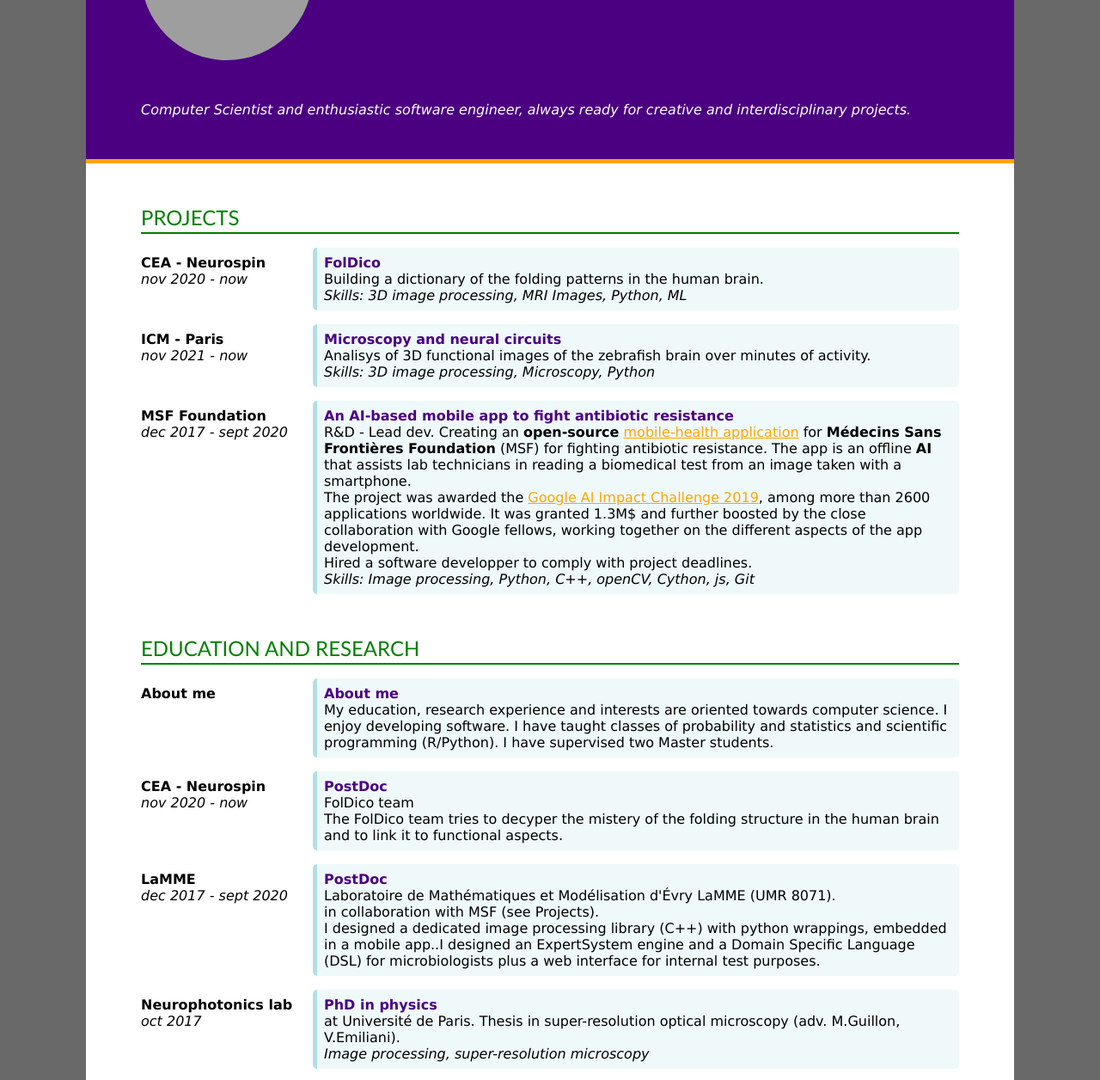
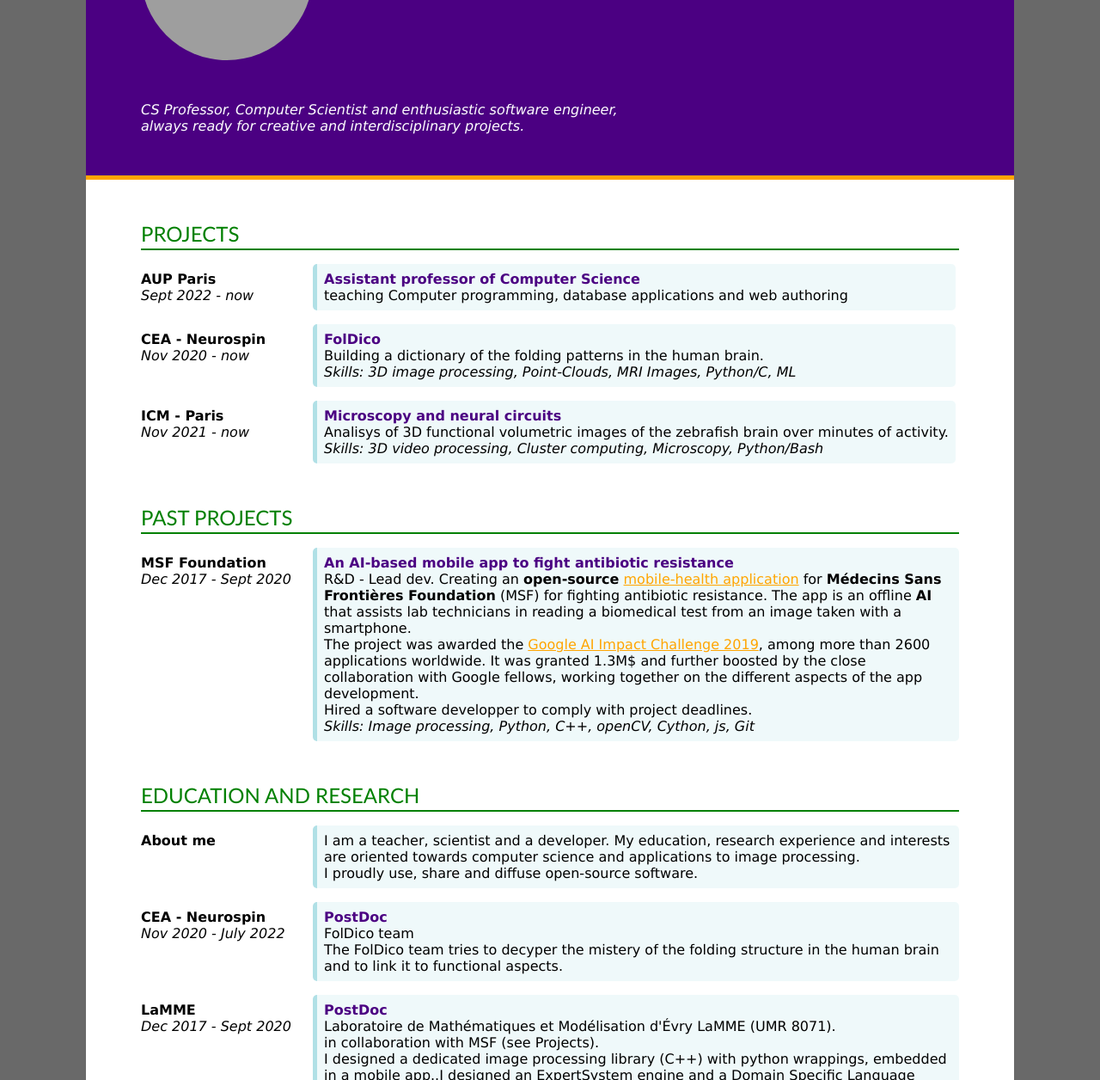
Before and after one commit to mpascucci/csscv, a plain HTML site: page index.html in a window 1280 px wide. Shown: the part 178-1434 px from the top of the page at 86% size. Drawn offline with Linux system fonts and the light colour scheme; grey boxes are pictures that could not be loaded; some icons are missing.

Commit message:
fall 2022 update

```diff
--- a/data.js
+++ b/data.js
@@ -11,29 +11,29 @@ data = {
         // "photo" : "https://d6d2h4gfvy8t8.cloudfront.net/8481511-orig.jpg",
         "photo": "http://makeitaflair.altervista.org/photos/DSCF8365_crop.jpg",
         "name": "Marco Pascucci",
-        "email": "marco.pascucci@univ-evry.fr",
-        "emailIcon": "marco.pascucci@univ-evry.fr",
+        "email": "mpascucci@aup.edu",
+        "emailIcon": "mpascucci @ aup.edu",
         // "telephone" : "0000000",
         "addressLine1": "Marco Pascucci",
         "addressLine2": "75020 - Paris (France)",
         "github": "http://mpascucci.github.io/",
-        "linkedinIcon": "https://fr.linkedin.com/in/marco-pascucci-302aaa174",
+        //"linkedinIcon": "https://fr.linkedin.com/in/marco-pascucci-302aaa174",
         "scholarIcon": "https://scholar.google.fr/citations?user=JHuiyroAAAAJ",
         "researchGate": "https://www.researchgate.net/",
-        "motto": "Computer Scientist and enthusiastic software engineer, always ready for creative and interdisciplinary projects."
+        "motto": "CS Professor, Computer Scientist and enthusiastic software engineer,<br>always ready for creative and interdisciplinary projects."
     },
     "educationList":
         [{
-            "title": "About me",
+            "title": "",
             "where": "About me",
             "date": "",
-            "comment": "My education, research experience and interests are oriented towards computer science. I enjoy developing software. I have taught classes of probability and statistics and scientific programming (R/Python). I have supervised two Master students.<br>",
+            "comment": "I am a teacher, scientist and a developer. My education, research experience and interests are oriented towards computer science and applications to image processing.<br> I proudly use, share and diffuse open-source software.",
             "display": true
         },
         {
             "title": "PostDoc",
             "where": "CEA - Neurospin",
-            "date": "nov 2020 - now",
+            "date": "Nov 2020 - July 2022",
             "comment": "FolDico team<br>" +
                 "The FolDico team tries to decyper the mistery of the folding structure in the human brain and to link it to functional aspects.",
             "display": true
@@ -41,7 +41,7 @@ data = {
         {
             "title": "PostDoc",
             "where": "LaMME",
-            "date": "dec 2017 - sept 2020",
+            "date": "Dec 2017 - Sept 2020",
             "comment": "Laboratoire de Mathématiques et Modélisation d'Évry LaMME (UMR 8071).<br>" +
                 "in collaboration with MSF (see Projects).<br>" +
                 "I designed a dedicated image processing library (C++) with python wrappings, embedded in a mobile app.." +
@@ -51,7 +51,7 @@ data = {
         {
             "title": "PhD in physics",
             "where": "Neurophotonics lab",
-            "date": "oct 2017",
+            "date": "Oct 2017",
             "comment": "at Université de Paris. Thesis in super-resolution optical microscopy (adv. M.Guillon, V.Emiliani).",
             "skills": "Image processing, super-resolution microscopy",
             "display": true
@@ -59,21 +59,21 @@ data = {
         {
             "title": "MS in computer science",
             "where": "CNAM",
-            "date": "dec 2016",
+            "date": "Dec 2016",
             "comment": "Secure Embedded Systems (at Conservatoire National des Arts et Metiers, Paris). I did a 6 month internship developing a driver for a 2-axis plotter and a rudimental static type-checker for python in OCaml.",
             "display": true
         },
         {
             "title": "Research intern",
             "where": "MSC",
-            "date": "may - june 2014",
+            "date": "May - June 2014",
             "comment": "Laboratoire Matière et Systèmes Complexes, Université Paris Diderot",
             "display": true
         },
         {
             "title": "MS bio-physics",
             "where": "University of Rome",
-            "date": "may 2013",
+            "date": "May 2013",
             "comment": "Tor Vergata University - Rome, IT ",
             "display": true
         },
@@ -95,25 +95,33 @@ data = {
         ],
     "experienceList":
         [{
+            "title": "Assistant professor of Computer Science",
+            "where": "AUP Paris",
+            "date" : "Sept 2022 - now",
+            "comment" : "teaching Computer programming, database applications and web authoring",
+            "display" : true
+        },
+        {
             "title": "FolDico",
             "where": "CEA - Neurospin",
-            "date": "nov 2020 - now",
+            "date": "Nov 2020 - now",
             "comment": "Building a dictionary of the folding patterns in the human brain.",
-            "dev skills": "Skills: 3D image processing, MRI Images, Python, ML",
+            "dev skills": "Skills: 3D image processing, Point-Clouds, MRI Images, Python/C, ML",
             "display": true
         },
         {
             "title": "Microscopy and neural circuits",
             "where": "ICM - Paris",
-            "date": "nov 2021 - now",
-            "comment": "Analisys of 3D functional images of the zebrafish brain over minutes of activity.",
-            "dev skills": "Skills: 3D image processing, Microscopy, Python",
+            "date": "Nov 2021 - now",
+            "comment": "Analisys of 3D functional volumetric images of the zebrafish brain over minutes of activity.",
+            "dev skills": "Skills: 3D video processing, Cluster computing, Microscopy, Python/Bash",
             "display": true
-        },
-        {
+        }],
+    "pastExperienceList":
+        [{
             "title": "An AI-based mobile app to fight antibiotic resistance",
             "where": "MSF Foundation",
-            "date": "dec 2017 - sept 2020",
+            "date": "Dec 2017 - Sept 2020",
             "comment": "R&D - Lead dev. Creating an <b>open-source</b> <a href='https://fondation.msf.fr/projets/antibiogo'>mobile-health application</a> for <b>Médecins Sans Frontières Foundation</b> (MSF) for fighting antibiotic resistance. " +
                 "The app is an offline <b>AI</b> that assists lab technicians in reading a biomedical test from an image taken with a smartphone." +
                 "<br>" +
@@ -123,13 +131,12 @@ data = {
                 "Hired a software developper to comply with project deadlines.",
             "dev skills": "Skills: Image processing, Python, C++, openCV,  Cython, js, Git",
             "display": true
-        }
-        ],
+        }],
     "Publications":
         [
             {
                 "date": "2021",
-                "journal": "Nature Communications",
+                "journal": "Nature Comm.",
                 "authors": "M. Pascucci, et Al.",
                 "paperTitle": "AI-based mobile application to fight antibiotic resistance.",
                 "display": true,
@@ -145,7 +152,7 @@ data = {
             },
             {
                 "date": "2019",
-                "journal": "Nature Communications",
+                "journal": "Nature Comm.",
                 "authors": "M. Pascucci, S. Ganesan, A. Tripathi, O. Katz, V. Emiliani, M. Guillon",
                 "paperTitle": "Compressive three-dimensional super-resolution microscopy with speckle-saturated fluorescence excitation",
                 "display": true,
@@ -153,7 +160,7 @@ data = {
             },
             {
                 "date": "2016",
-                "journal": "Phys Rev Lett",
+                "journal": "Phys. Rev. Lett.",
                 "authors": "M. Pascucci, G. Tessier, V. Emiliani, M. Guillon",
                 "paperTitle": "Superresolution imaging of optical vortices in a speckle pattern",
                 "display": true,
@@ -162,7 +169,7 @@ data = {
             {
                 "date": "2014",
                 "authors": "F. Stellato, V. Minicozzi, G. L. Millhauser, M. Pascucci, O. Proux, G. C. Rossi, A. Spevacek, S. Morante",
-                "journal": "Eur Biophys J",
+                "journal": "Eur. Biophys. J.",
                 "paperTitle": "Copper–zinc cross-modulation in prion protein binding",
                 "display": true,
                 "url": "https://link.springer.com/article/10.1007/s00249-014-0993-6"
@@ -192,7 +199,7 @@ data = {
             },
             {
                 "where": "other exp",
-                "comment": "Organization of 8 editions of an international music festival.",
+                "comment": "Organization of an international music festival in Rome since 2010.",
                 "display": true
             }
         ]
--- a/index.html
+++ b/index.html
@@ -54,6 +54,9 @@
                 <div class="pageItem experienceList">
                     <div class="sectionTitle">Projects</div>
                 </div>
+                <div class="pageItem pastExperienceList">
+                    <div class="sectionTitle">Past projects</div>
+                </div>
                 <div class="pageItem educationList">
                     <div class="sectionTitle">Education and Research</div>
                 </div>
--- a/scipt.js
+++ b/scipt.js
@@ -60,7 +60,7 @@ function fillSection(sectionName) {
 }
 
 // fill-in spectial sections
-var specialSections = ["educationList", "experienceList", "Publications", "Miscellaneous"];
+var specialSections = ["educationList", "experienceList", "pastExperienceList", "Publications", "Miscellaneous"];
 for (var i=0; i<specialSections.length;i++) {
     sectionName = specialSections[i];
     if (document.getElementsByClassName(sectionName).length == 1) {
```
